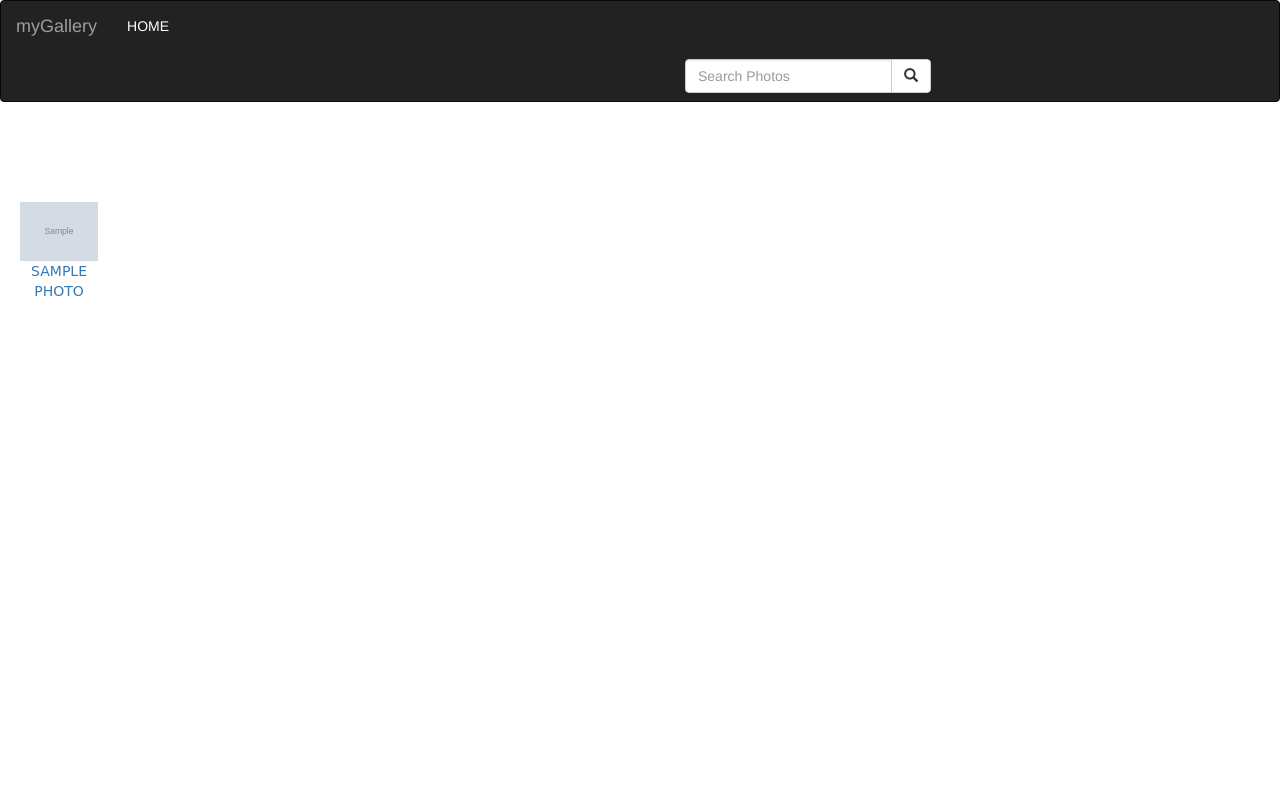
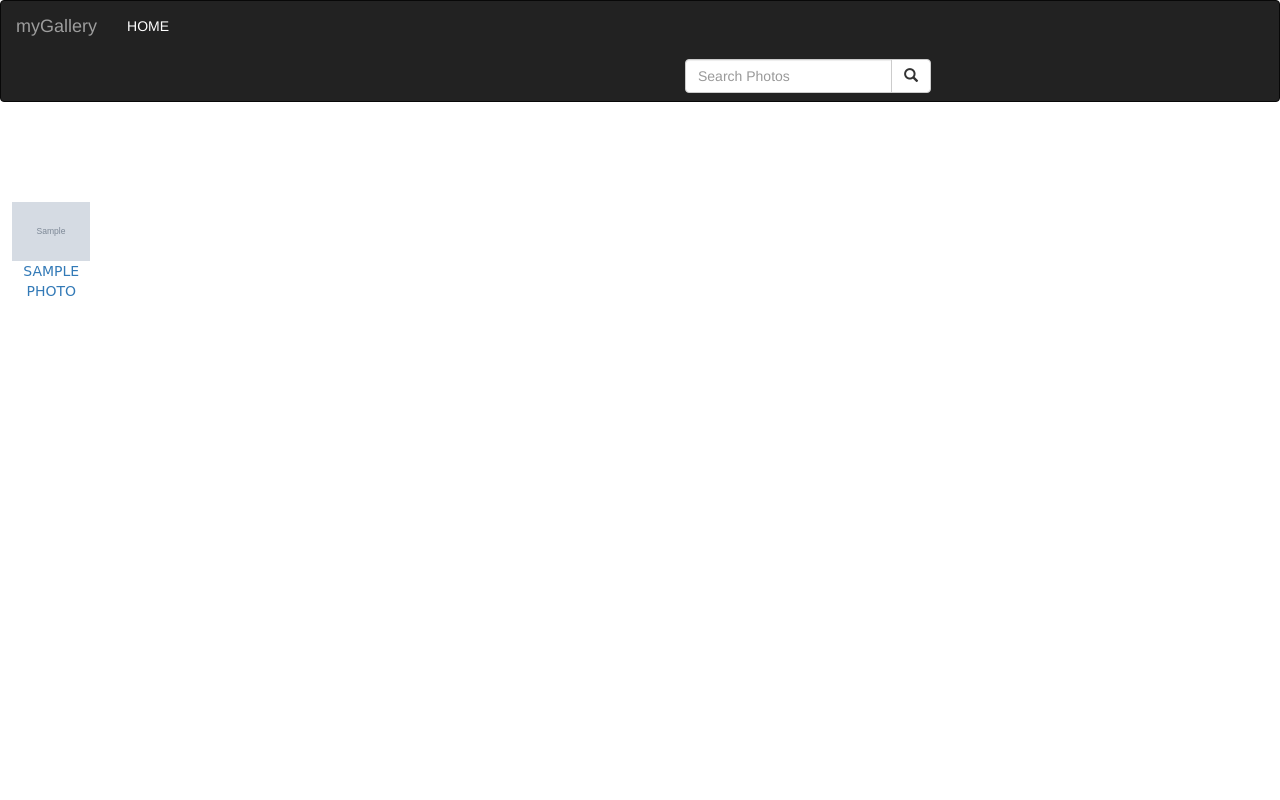
Before and after one commit to GabrielSpear/PersonalGallery, a Django app: page / in a window 1280 px wide. Run offline with Django 3.2, Linux system fonts and the light colour scheme; tables that the repository leaves empty hold one stand-in row (values such as "Sample post"); grey boxes marked "Sample" are stand-in pictures; some libraries are stand-ins or nearby versions.

```diff
--- a/person/templates/gallery.html
+++ b/person/templates/gallery.html
@@ -1,5 +1,5 @@
 {% extends 'base.html' %} {% block content %}
-  <div class="wrap" style="padding-left: 10px; padding-right:10; text-align: center;">
+  <div class="wrap" style="padding-left: 2px; padding-right: 3px; text-align: center;">
     {% for photo_item in photos%}
     <a href="{% url 'myPhoto' photo_item.id %}">
       <div class="box">
```
